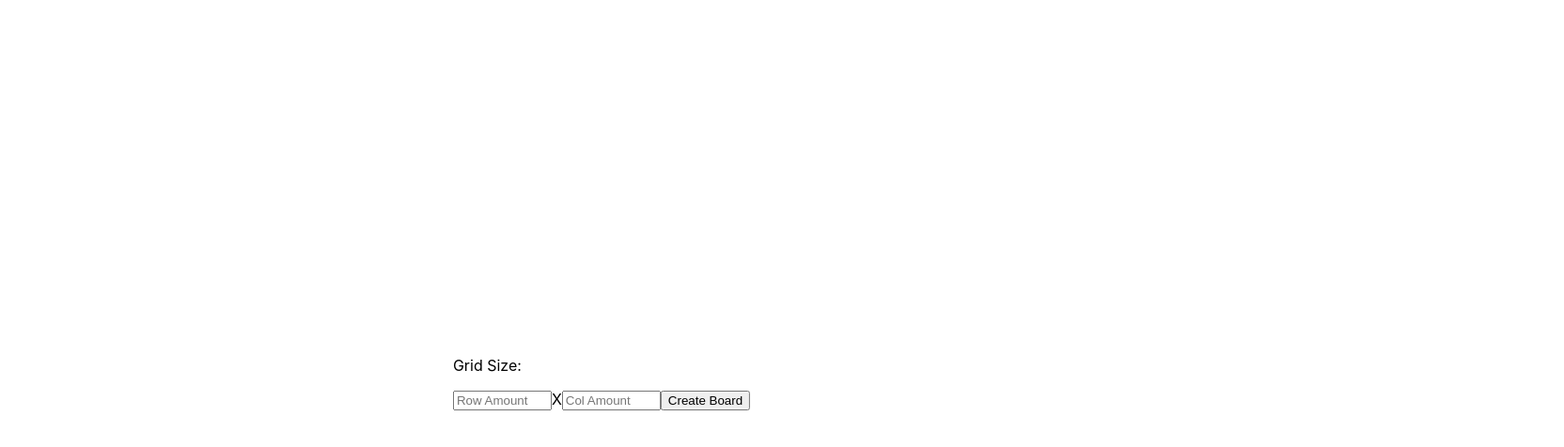
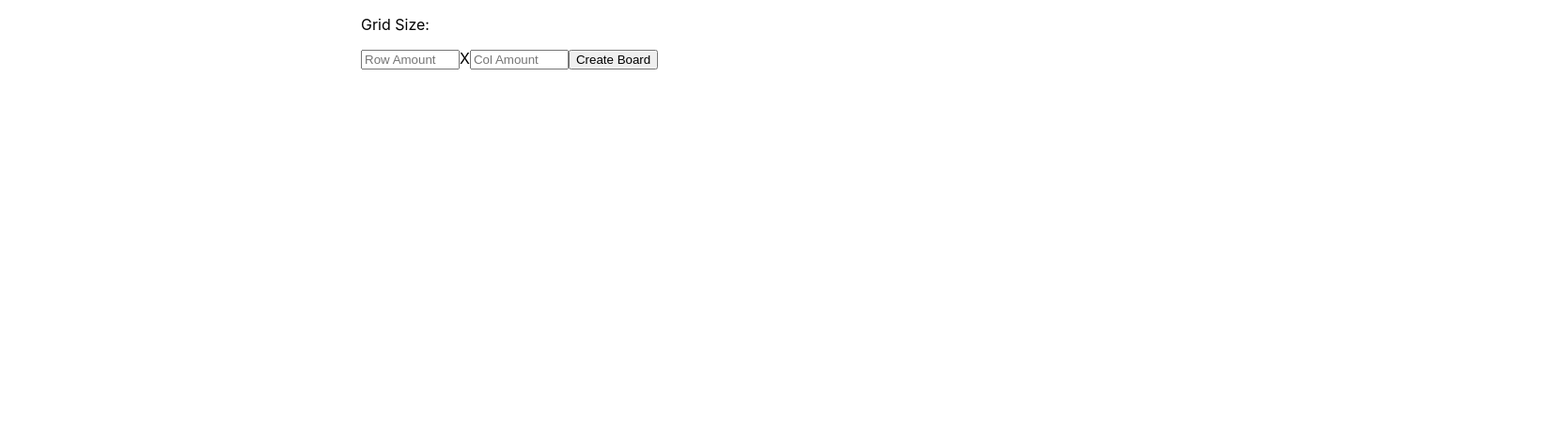
Before and after one commit to InfernOwl/picross-generator, a React (Create React App) app: page / in a window 1280 px wide. Shown: the top 476 px of the page at 94% size, 1664 px wide, since content can reach past the window. Built offline with nearby package versions, Linux system fonts and the light colour scheme.

Commit message:
Minor UI Changes

```diff
--- a/package.json
+++ b/package.json
@@ -8,7 +8,7 @@
     "@testing-library/user-event": "^7.2.1",
     "react": "^16.13.1",
     "react-dom": "^16.13.1",
-    "react-scripts": "3.4.3"
+    "react-scripts": "^3.4.4"
   },
   "scripts": {
     "start": "react-scripts start",
--- a/src/App.css
+++ b/src/App.css
@@ -23,14 +23,21 @@
 }
 
 .gameWrapper {
-  position: absolute;
-  top: 50vh;
-  left: 50vw;
-  transform: translate(-50%, -50%);
+  height: 100%;
+  width: 100%;
+  padding-left: 30%;;
+}
+.row {
+  width: 50%;
+}
+
+.columnHint {
+  padding-left: 5%;
 }
 
 .rowHint {
   display: inline-flex;
+  min-width: 10%;
 
 }
 
--- a/src/Game.js
+++ b/src/Game.js
@@ -431,12 +431,13 @@ class Game extends React.Component {
                     {
                         this.state.gameBoard.map((fubar, key) =>(
                             <div className="row" key={key}>
+                                <div className="rowHint" >{this.state.rowHints[key]}</div>
                                 {
                                     fubar.row.map((item, num) => (
                                         <Square key={num} image={this.state.imageTrack[item.num-1]} xpos={item.x} ypos={item.y} sqnum={item.num} onMouseDown={(e) => this.fillSelection(e)} onContextMenu={(e) => this.prevDef(e)} onMouseEnter={(e) => this.mouseEntry(e)}></Square>
                                     ))
                                 }
-                                <div className="rowHint" >{this.state.rowHints[key]}</div>
+
                             </div>
                         ))
                     }
```
Also changed, not shown: 1 other file (tests, documents, lock files or other folders).
